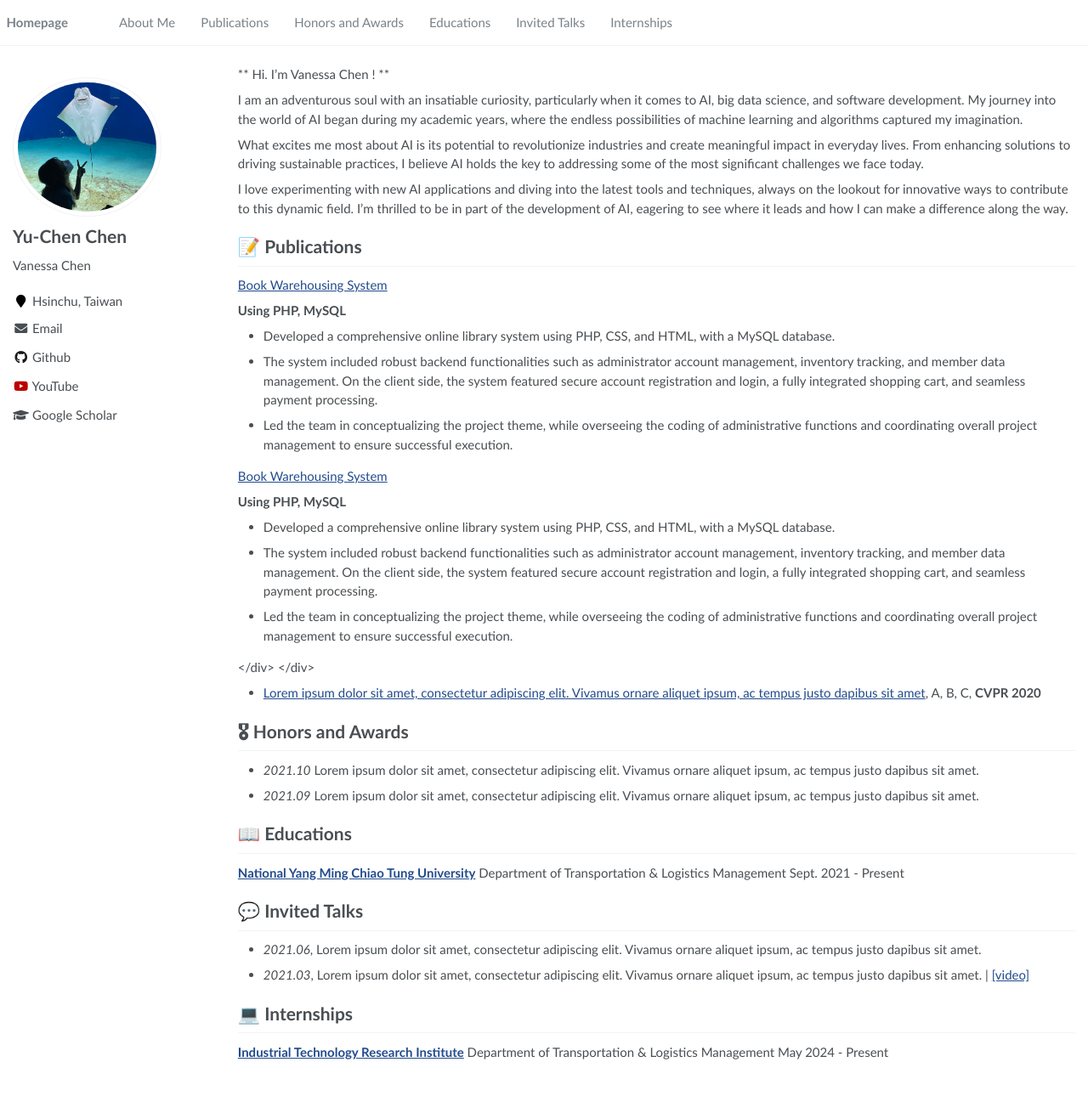
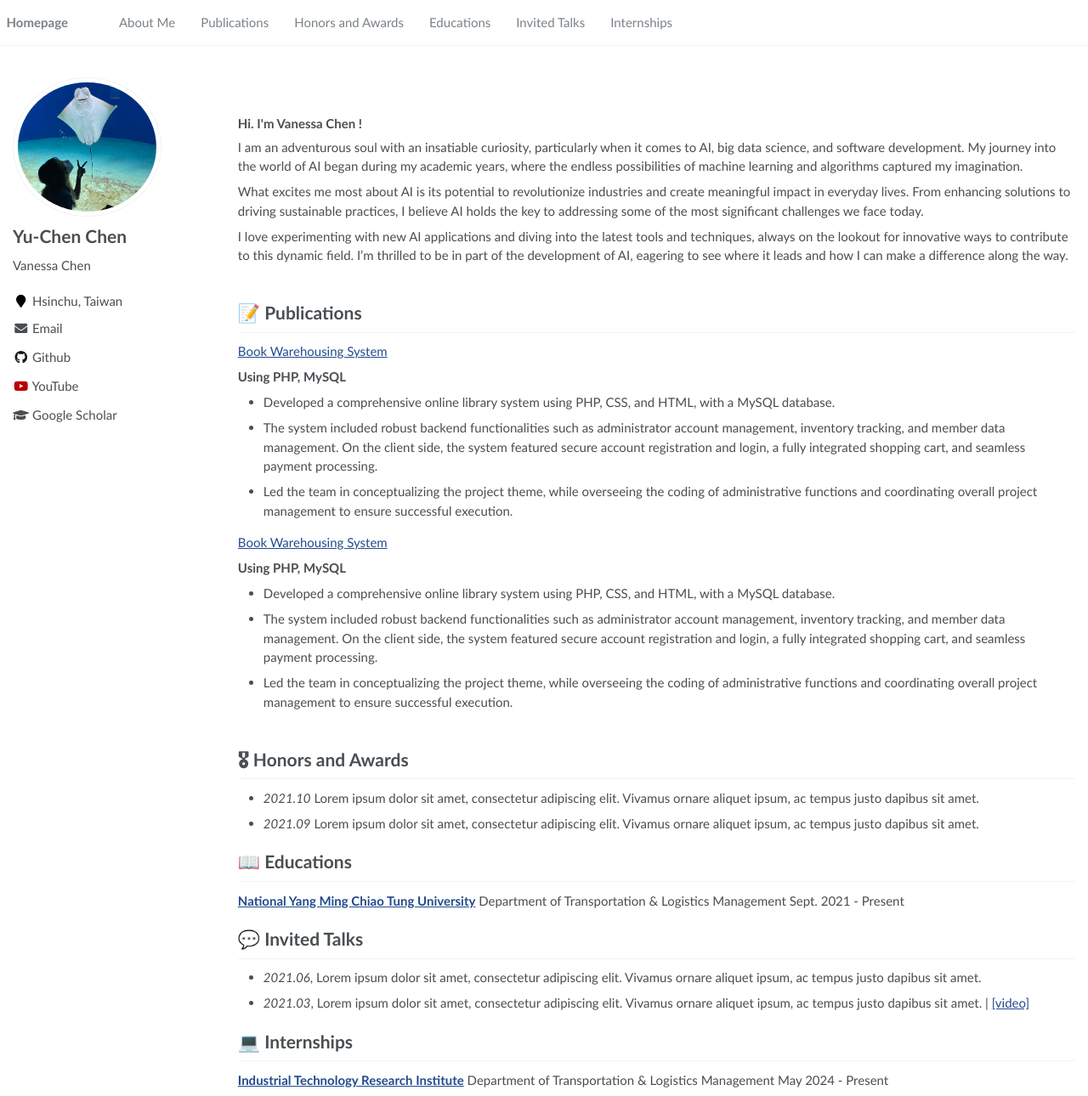
Before and after one commit to chenyzzn/chenyzzn.github.io, a Jekyll site: the page built from _pages/about.md, in a window 1280 px wide and 1290 px high. Shown: the whole window at 85% size. Built offline with Jekyll 4.4.1, drawn with Linux system fonts in a browser that asks for light colours.

Commit message:
Update about.md

```diff
--- a/_pages/about.md
+++ b/_pages/about.md
@@ -17,13 +17,16 @@ redirect_from:
 
 <span class='anchor' id='about-me'></span>
 
-** Hi. I'm Vanessa Chen ! **
-<p> </p>
+<br />
+<br />
+<h3> Hi. I'm Vanessa Chen ! </h3>
 I am an adventurous soul with an insatiable curiosity, particularly when it comes to AI, big data science, and software development. My journey into the world of AI began during my academic years, where the endless possibilities of machine learning and algorithms captured my imagination.
 
 What excites me most about AI is its potential to revolutionize industries and create meaningful impact in everyday lives. From enhancing solutions to driving sustainable practices, I believe AI holds the key to addressing some of the most significant challenges we face today.
 
 I love experimenting with new AI applications and diving into the latest tools and techniques, always on the lookout for innovative ways to contribute to this dynamic field. I'm thrilled to be in part of the development of AI, eagering to see where it leads and how I can make a difference along the way.
+<br />
+<br />
 
 # 📝 Publications
 
@@ -40,11 +43,8 @@ I love experimenting with new AI applications and diving into the latest tools a
 - Developed a comprehensive online library system using PHP, CSS, and HTML, with a MySQL database.
 - The system included robust backend functionalities such as administrator account management, inventory tracking, and member data management. On the client side, the system featured secure account registration and login, a fully integrated shopping cart, and seamless payment processing.
 - Led the team in conceptualizing the project theme, while overseeing the coding of administrative functions and coordinating overall project management to ensure successful execution.
-
-</div>
-</div>
-
-- [Lorem ipsum dolor sit amet, consectetur adipiscing elit. Vivamus ornare aliquet ipsum, ac tempus justo dapibus sit amet](https://github.com), A, B, C, **CVPR 2020**
+<br />
+<br />
 
 # 🎖 Honors and Awards
 - *2021.10* Lorem ipsum dolor sit amet, consectetur adipiscing elit. Vivamus ornare aliquet ipsum, ac tempus justo dapibus sit amet.
```
